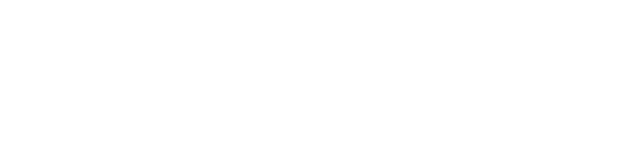
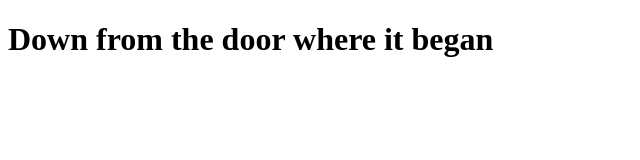
Before and after one commit to jiivonen/jiivonen.github.io, a plain HTML site: page index.html in a window 1280 px wide. Shown: the whole page, without its empty margins (0-640 px from the left). Drawn offline with Linux system fonts and the light colour scheme.

Commit message:
Add main title to the body

```diff
--- a/index.html
+++ b/index.html
@@ -6,5 +6,6 @@
     <title>Down from the door where it began</title>
 </head>
 <body>
+    <h1>Down from the door where it began</h1>
 </body>
 </html>
```
